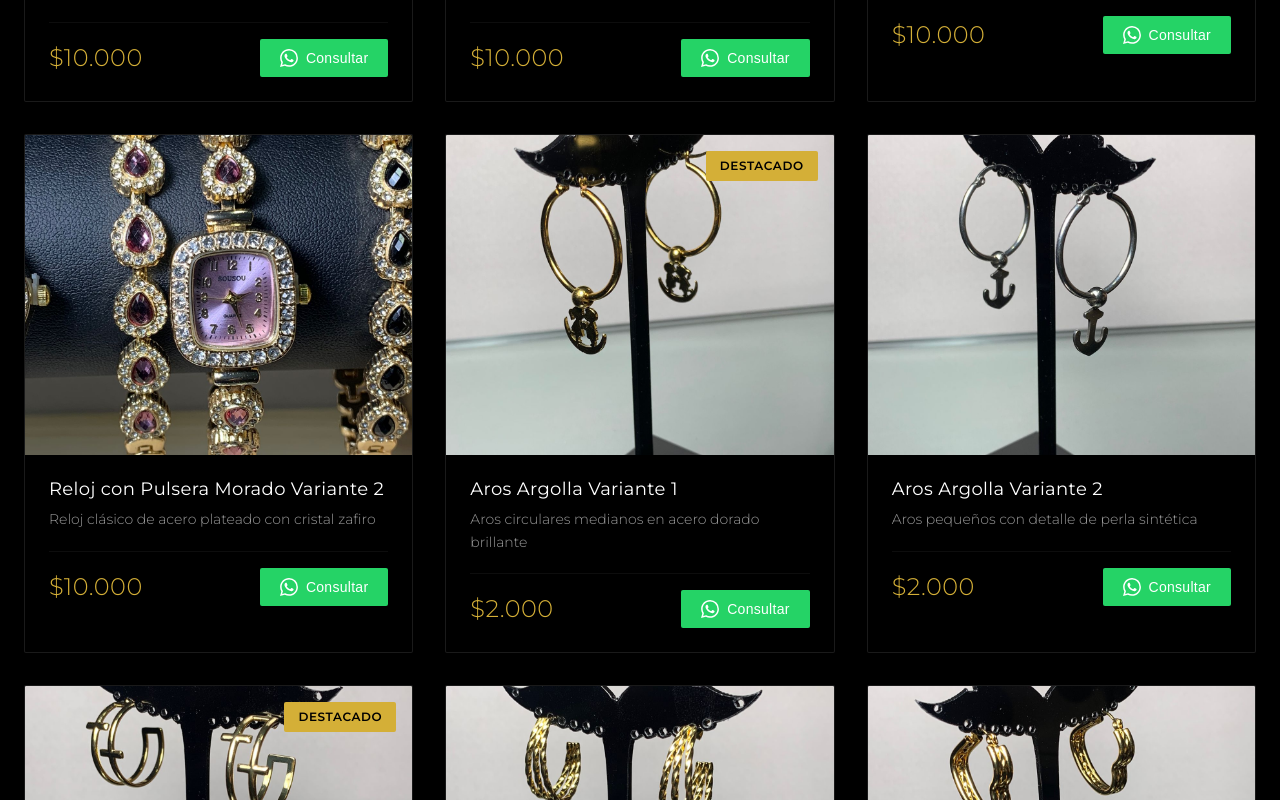
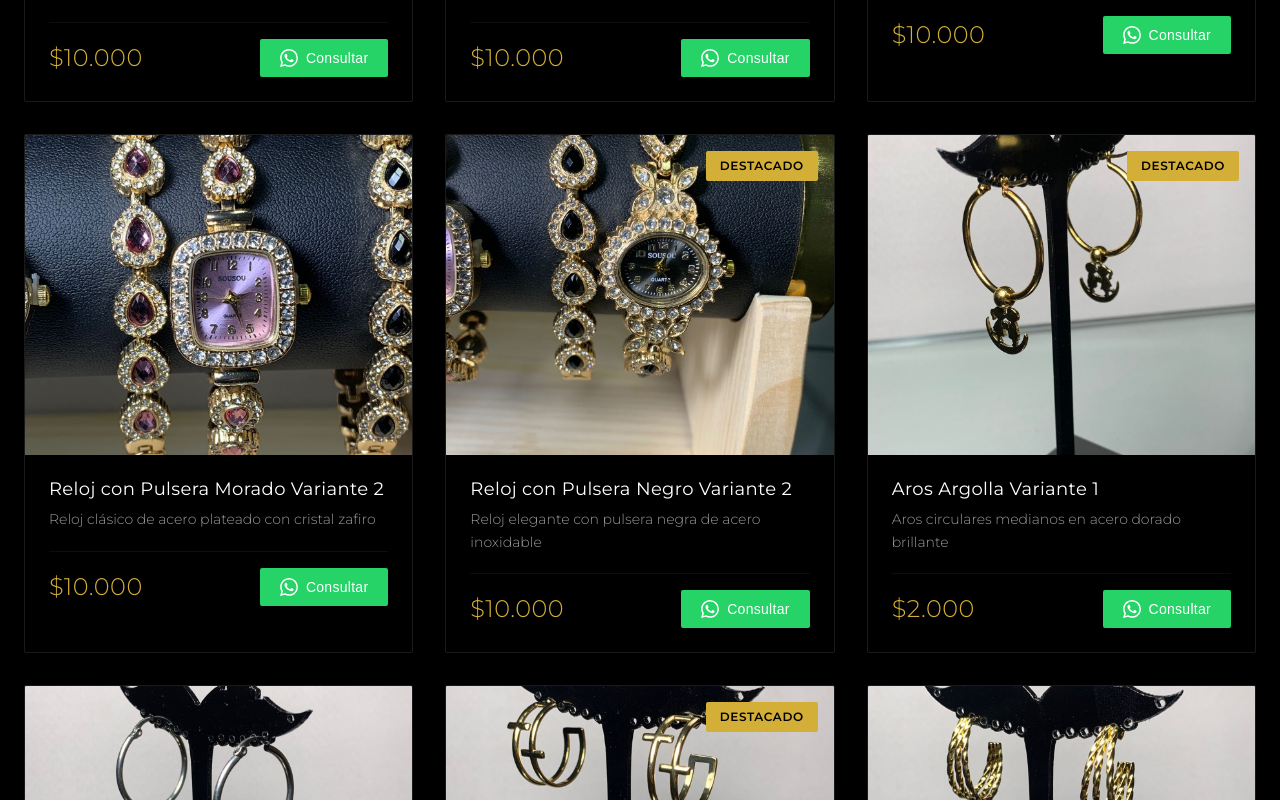
Before and after one commit to Liper1/tienditamontti, a React (Vite) app: page / in a window 1280 px wide. Shown: the part 1500-2300 px from the top of the page. Built offline with nearby package versions, Linux system fonts and the light colour scheme.

Commit message:
Add Reloj con Pulsera Negro Variante 2

```diff
--- a/src/data/products.js
+++ b/src/data/products.js
@@ -14,7 +14,7 @@ export const categories = [
 ];
 
 export const products = [
-  // RELOJES (4 productos)
+  // RELOJES (5 productos)
   {
     id: 1,
     name: 'Reloj con Pulsera Morado Variante 1',
@@ -50,6 +50,15 @@ export const products = [
     image: getImagePath('reloj4.jpeg'),
     description: 'Reloj clásico de acero plateado con cristal zafiro',
     featured: false
+  },
+  {
+    id: 25,
+    name: 'Reloj con Pulsera Negro Variante 2',
+    category: 'relojes',
+    price: '$10.000',
+    image: getImagePath('reloj_pulsera_negro_variante2.jpeg'),
+    description: 'Reloj elegante con pulsera negra de acero inoxidable',
+    featured: true
   },
 
   // AROS (5 productos)
```
Also changed, not shown: public/assets/products/reloj_pulsera_negro_variante2.jpeg (added).
